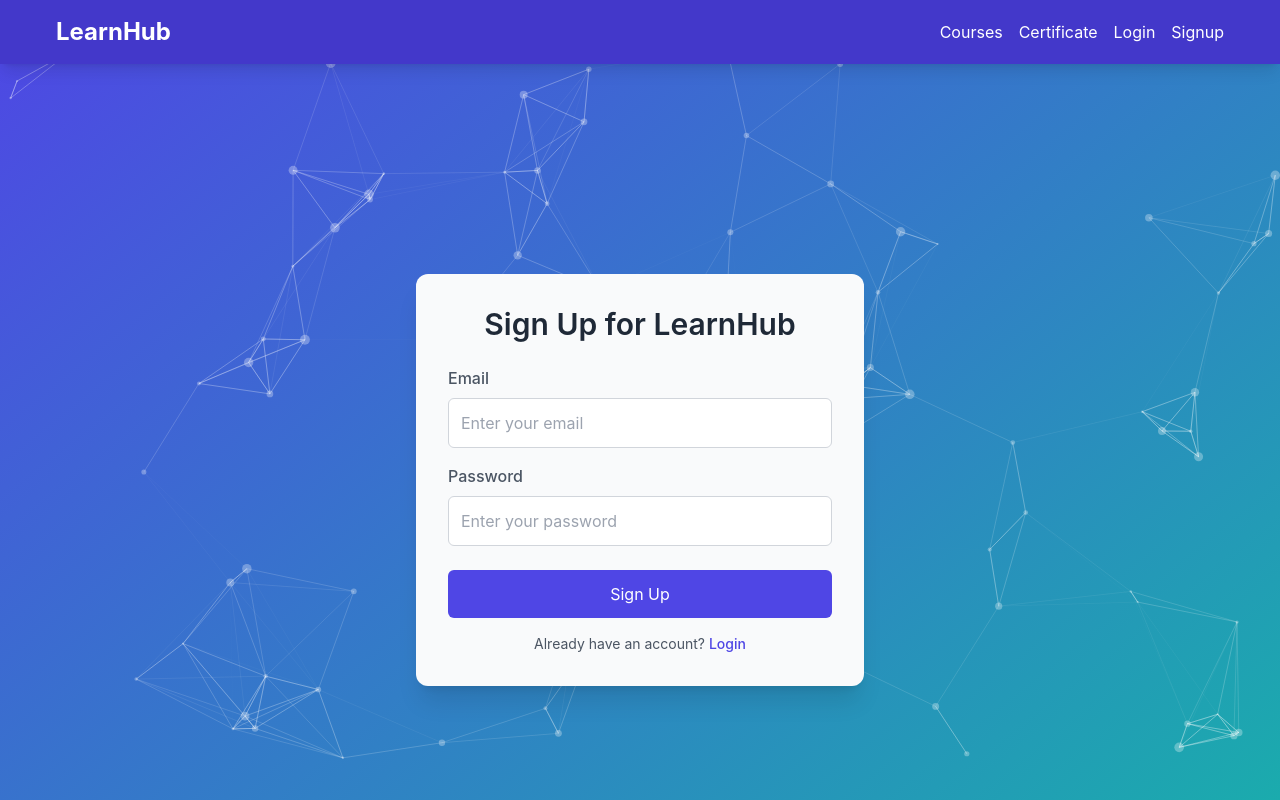
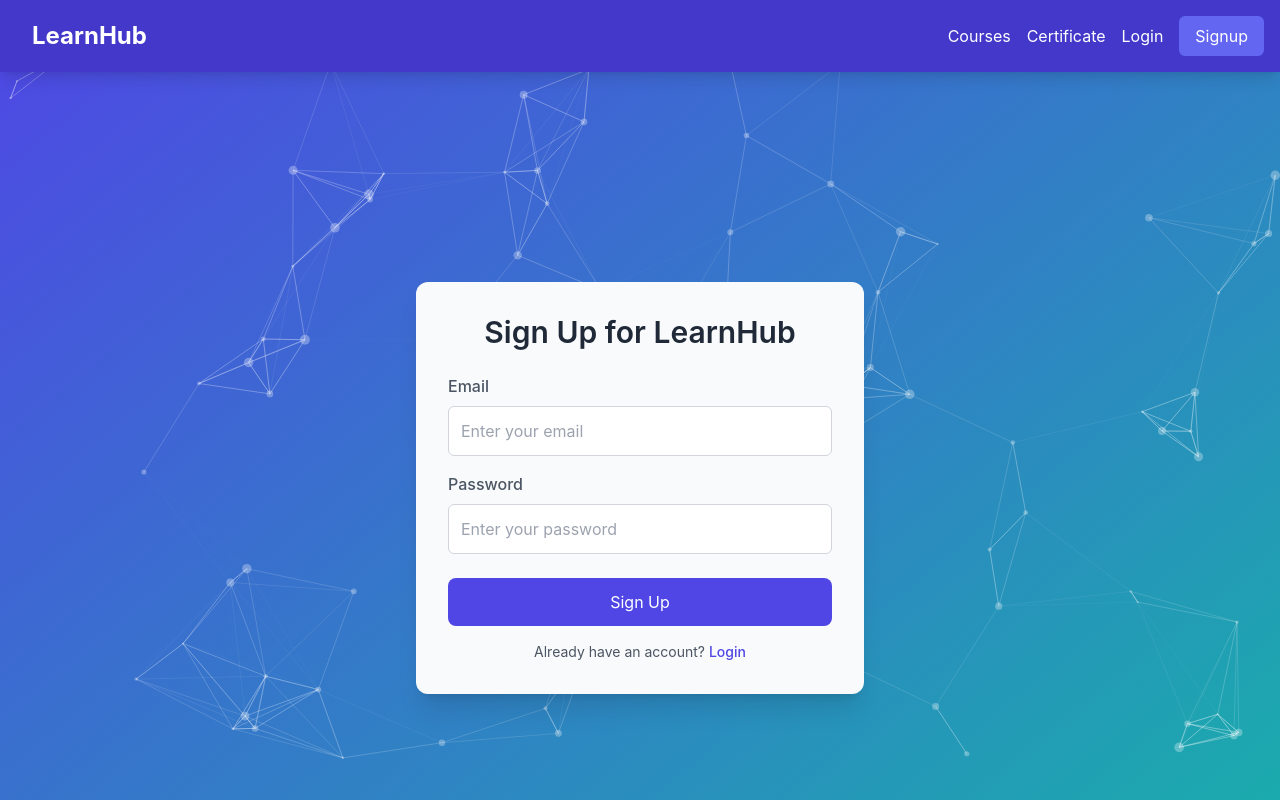
Before and after one commit to Bipin2004/LearnHub, a React (Create React App) app: page /signup in a window 1280 px wide. Shown: the top 800 px of the page. Built offline with nearby package versions, Linux system fonts and the light colour scheme; no server answers.

Commit message:
Button configurations

```diff
--- a/src/App.js
+++ b/src/App.js
@@ -38,11 +38,11 @@ const App = () => {
     <div className="relative min-h-screen bg-gradient-to-br from-indigo-600 to-teal-500">
       <ParticlesBackground />
       <nav className="relative z-10 bg-indigo-700 shadow-lg">
-        <div className="container mx-auto px-4 py-4 flex justify-between items-center">
+        <div className="w-full max-w-[1440px] mx-auto pl-4 pr-2 sm:pl-6 sm:pr-3 lg:pl-8 lg:pr-4 flex items-center justify-between py-4">
           <Link to="/" className="text-2xl font-bold text-white hover:text-teal-300 transition-colors duration-300">
             LearnHub
           </Link>
-          <div className="space-x-4">
+          <div className="flex items-center space-x-4 ml-auto">
             <Link to="/courses" className="text-white hover:text-teal-300 transition-colors duration-300">
               Courses
             </Link>
@@ -58,7 +58,10 @@ const App = () => {
                 <Link to="/login" className="text-white hover:text-teal-300 transition-colors duration-300">
                   Login
                 </Link>
-                <Link to="/signup" className="text-white hover:text-teal-300 transition-colors duration-300">
+                <Link
+                  to="/signup"
+                  className="text-white bg-indigo-500 hover:bg-teal-500 px-4 py-2 rounded-md transition-all duration-300 transform hover:scale-105 hover:shadow-lg"
+                >
                   Signup
                 </Link>
               </>
--- a/src/Pages/Certificate.js
+++ b/src/Pages/Certificate.js
@@ -9,7 +9,7 @@ const Certificate = () => {
         <p className="text-gray-600 mb-6">
           Congratulations! You have completed the course.
         </p>
-        <Button>
+        <Button className="justify-center align-center" to="/certificate/download">
           Download Certificate
         </Button>
       </div>
--- a/src/Pages/CourseDetails.js
+++ b/src/Pages/CourseDetails.js
@@ -48,12 +48,16 @@ const CourseDetails = () => {
         <h2 className="text-3xl font-semibold text-gray-800 mb-4">{course.title}</h2>
         <p className="text-gray-600 mb-6">{course.description}</p>
         <div className="space-y-4">
-          <Button onClick={handleEnroll} className="w-full">
-            Enroll Now
-          </Button>
-          <Button to={`/courses/${id}/quizzes`} className="w-full">
-            View Quizzes
-          </Button>
+          <div className="flex justify-center">
+            <Button onClick={handleEnroll} className="w-40">
+              Enroll Now
+            </Button>
+          </div>
+          <div className="flex justify-center">
+            <Button to={`/courses/${id}/quizzes`} className="w-40">
+              View Quizzes
+            </Button>
+          </div>
         </div>
       </div>
     </div>
--- a/src/components/Button.js
+++ b/src/components/Button.js
@@ -1,26 +1,19 @@
 import React from 'react';
 import { Link } from 'react-router-dom';
 
-const Button = ({ to, onClick, children, type = 'button', className = '' }) => {
-  const baseStyles =
-    'inline-block bg-indigo-600 text-white py-3 px-6 rounded-md hover:bg-teal-500 transition-all duration-300 transform hover:scale-105';
+const Button = ({ to, onClick, children, className = '' }) => {
+  const baseClasses = 'bg-indigo-600 text-white hover:bg-teal-500 py-3 px-4 rounded-lg transition-all duration-300 transform hover:scale-105 flex justify-center items-center';
 
   if (to) {
-    // If 'to' prop is provided, render as a Link
     return (
-      <Link to={to} className={`${baseStyles} ${className}`}>
+      <Link to={to} className={`${baseClasses} ${className}`}>
         {children}
       </Link>
     );
   }
 
-  // Otherwise, render as a regular button
   return (
-    <button
-      type={type}
-      onClick={onClick}
-      className={`${baseStyles} ${className}`}
-    >
+    <button onClick={onClick} className={`${baseClasses} ${className}`}>
       {children}
     </button>
   );
```
